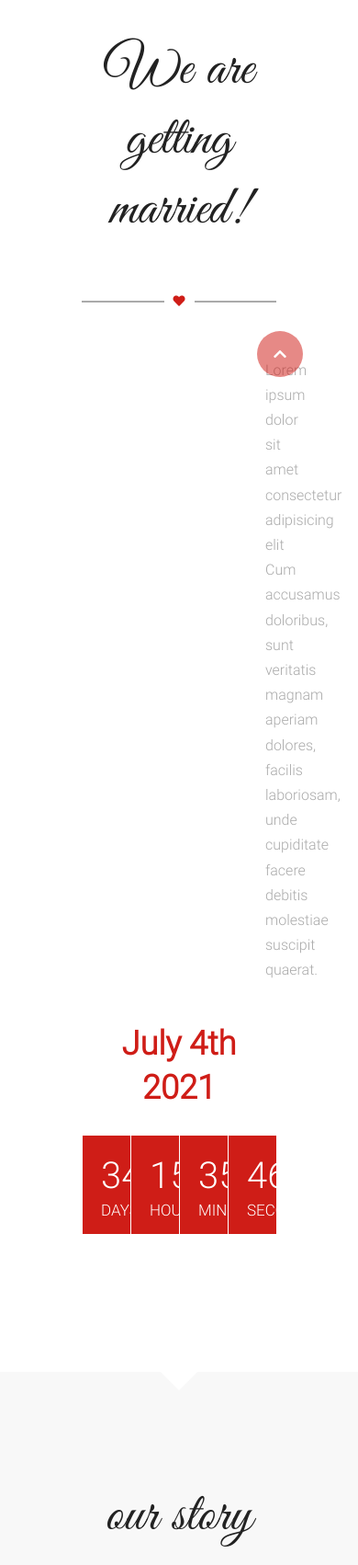
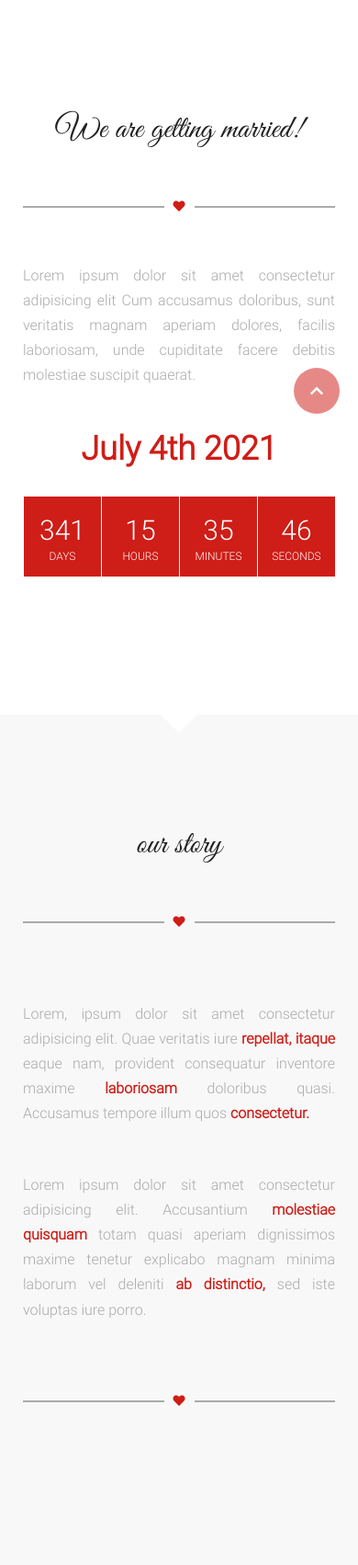
Before and after one commit to samicodeir/project2-flex, a PHP site: page / in a window 390 px wide; the page is wider, and only the part inside the window is pictured. Shown: the part 374-2076 px from the top of that part at 92% size. Run offline with PHP 8.4, Linux system fonts and the light colour scheme.

Commit message:
completing-responsive-full

```diff
--- a/css/style.css
+++ b/css/style.css
@@ -921,3 +921,288 @@ footer {
 .footer-link {
   color: var(--text-white);
 }
+/* responsive begin */
+
+/* for tablet & smartphone max-width 989px */
+
+@media (max-width: 989px) {
+  .container {
+    width: 100%;
+    padding: 0 25px;
+  }
+  #header {
+    width: 100%;
+    flex-direction: column;
+    justify-content: flex-start;
+    align-items: center;
+  }
+  #header .nav {
+    width: 100%;
+    position: unset;
+    height: 80px;
+  }
+
+  .nav > a {
+    width: 190px;
+  }
+
+  .nav > a .logo-red {
+    display: none;
+  }
+  #header .nav > a .logo-responsive {
+    width: 100%;
+    display: block;
+  }
+
+  #header .nav .ul {
+    display: none;
+  }
+  #header .menu-toggler {
+    display: flex;
+    color: var(--main-color-title);
+  }
+  #header .header-content-wrap {
+    width: 100%;
+  }
+  .header-content {
+    padding: 40px;
+  }
+  #header .header-content h1 {
+    font-size: 80px;
+    margin-top: 15px;
+    margin-bottom: 10px;
+  }
+  #header .header-content p {
+    font-size: 12px;
+  }
+
+  /* customers */
+
+  .customers-wrap h2 {
+    font-size: 50px;
+  }
+  .wedding-details-box h2 {
+    font-size: 35px;
+  }
+
+  /* accomodation  */
+  .accomodation-main-box h2 {
+    font-size: 33px;
+  }
+}
+
+/* for tablet & smartphone max-width 767px */
+
+@media (max-width: 767px) {
+  .header-content {
+    padding: 40px;
+  }
+  #header .header-content h1 {
+    font-size: 33px;
+    margin-top: 15px;
+    margin-bottom: 10px;
+  }
+  #header .header-content p {
+    font-size: 12px;
+  }
+  /* our story top */
+
+  .our-story-top h2 {
+    font-size: var(--h2-fz-responsive);
+  }
+  .heart {
+    width: 100%;
+  }
+  .our-story-top p {
+    padding: unset;
+    text-align: justify;
+  }
+  .timer .record {
+    padding: 15px 5px;
+    font-size: 12px;
+  }
+  .timer .record span {
+    font-size: 30px;
+  }
+
+  /* our story main */
+  .our-story-main h2 {
+    font-size: var(--h2-fz-responsive);
+  }
+  .our-story-description {
+    flex-direction: column;
+    justify-content: center;
+    flex-wrap: wrap;
+  }
+  .our-story-description p {
+    width: 100%;
+    margin: 25px 0;
+  }
+
+  /* who we are */
+
+  /* who we are  banner */
+
+  .who-we-are-banner .who-we-are-content h2 {
+    font-size: var(--h2-fz-responsive);
+  }
+  .who-we-are-main-content {
+    flex-direction: column;
+  }
+  .who-we-are-box {
+    width: 100%;
+    margin-bottom: 25px;
+  }
+  .who-we-are-box h2 {
+    font-size: var(--h2-fz-responsive);
+  }
+
+  /* customers */
+  .customers {
+    flex-direction: column;
+  }
+  .customers-wrap {
+    width: 100%;
+  }
+  .customers-wrap h2 {
+    font-size: var(--h2-fz-responsive);
+  }
+
+  .customers-figure {
+    flex-direction: column;
+  }
+  .customers-figure figure {
+    width: 100%;
+  }
+
+  /* wedding */
+
+  /* wedding details */
+
+  .wedding-details-main {
+    padding: 20px 0;
+  }
+  .wedding-details-banner .wedding-details-content h2 {
+    font-size: var(--h2-fz-responsive);
+  }
+
+  .wedding-details-main .wedding-details-content {
+    flex-direction: column;
+  }
+  .wedding-details-content .wedding-details-box {
+    width: 100%;
+    margin: 20px 0;
+  }
+  .wedding-details-box h2 {
+    font-size: 25px;
+  }
+
+  /* accomodation */
+
+  /* accomodation banner */
+
+  .accomodation-banner-content h2 {
+    font-size: var(--h2-fz-responsive);
+  }
+
+  /* accomodation main  */
+  .accomodation-main-content {
+    flex-direction: column;
+  }
+  .accomodation-main-box {
+    width: 100%;
+  }
+  .accomodation-main-box:not(:last-child) {
+    margin-bottom: 30px;
+  }
+
+  /* ragestry */
+
+  .registry-banner-gift h2 {
+    font-size: var(--h2-fz-responsive);
+  }
+
+  .registry-banner-box {
+    flex-direction: column;
+  }
+  .registry-box-image {
+    width: 100%;
+  }
+  .registry-box-image:not(:last-child) {
+    margin-bottom: 20px;
+  }
+
+  /* rsvp */
+
+  .rsvp-input-wraper .input-wrap {
+    width: 100%;
+  }
+  .button {
+    margin-top: 10px;
+  }
+  .button button {
+    padding: 15px 40px;
+  }
+
+  /* elevator */
+
+  .elevator {
+    bottom: 20px;
+    right: 20px;
+  }
+}
+
+/* custome responsive */
+/* 320px  until to 370Px */
+@media (min-width: 320px) and (max-width: 370px) {
+  .heart-contact-us {
+    background: linear-gradient(
+      to right,
+      var(--text-white) 40%,
+      transparent 40%,
+      transparent 60%,
+      var(--text-white) 60%
+    );
+  }
+}
+/* 768px  until to 1023Px */
+@media (min-width: 768px) and (max-width: 776px) {
+  #accomodation-titel-description3 {
+    margin: 18px auto;
+  }
+}
+/* 777px  until to 988Px */
+@media (min-width: 777px) and (max-width: 988px) {
+  #accomodation-titel-description2,
+  #accomodation-titel-description3 {
+    margin: 18px auto;
+  }
+}
+
+/* 980px  until to 1077Px */
+
+@media (min-width: 989px) and (max-width: 1077px) {
+  .wedding-details-box h2 {
+    font-size: 33px;
+  }
+  .accomodation-main-box h2 {
+    font-size: 31px;
+  }
+  #accomodation-titel-description3 {
+    margin: 18px auto;
+  }
+}
+/* 1034px  until to 1304Px */
+
+@media (min-width: 1034px) and (max-width: 1304px) {
+  .wedding-details-box h2 {
+    font-size: 33px;
+  }
+  .accomodation-main-box h2 {
+    font-size: 31px;
+  }
+  #accomodation-titel-description3,
+  #accomodation-titel-description2 {
+    margin: 18px auto;
+  }
+}
```
